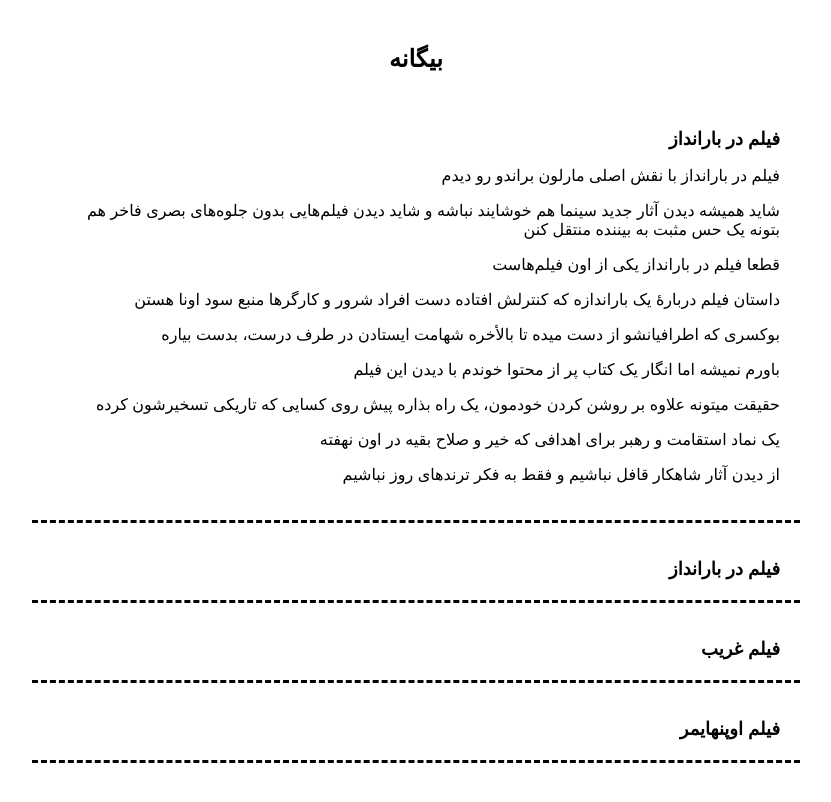
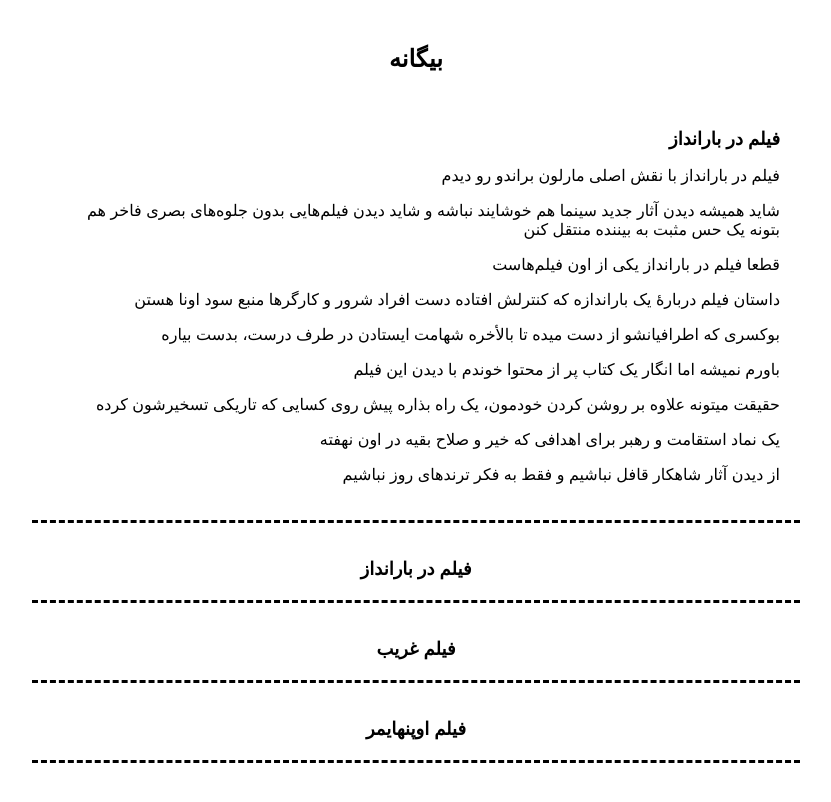
Before and after one commit to darkblog/darkblog.github.io, a Jekyll site: the page built from _posts/2023-8-7-3.md, in a window 1280 px wide. Shown: the top 802 px of the page, without its empty margins (349-1180 px from the left). Built offline with Jekyll 4.4.1, drawn with Linux system fonts in a browser that asks for light colours.

Commit message:
Update default.html

```diff
--- a/_layouts/default.html
+++ b/_layouts/default.html
@@ -6,7 +6,7 @@
 <title>{% if page.title %}{{ page.title }}{% else %}{{ site.name }}{% endif %}</title>
 <meta name="description" content="{% if page.excerpt %}{{ page.excerpt | strip_html | strip_newlines | truncate: 160 }}{% else %}{{ site.description }}{% endif %}">
 <link rel="canonical" href="{{ page.url | replace:'index.html','' | prepend: site.baseurl | prepend: site.url }}">
-<style amp-custom>body{font-family:sans-serif;margin:auto;padding:30px;max-width:768px;text-align:center}header{padding-bottom:20px;padding-top:15px;font-size:x-large;font-weight:bold}h1,h2{font-size:large}a{color:black;text-decoration:none}.post{padding:20px;border-bottom:dashed black}main{text-align:right}</style>
+<style amp-custom>body{font-family:sans-serif;margin:auto;padding:30px;max-width:768px;text-align:center}header{padding-bottom:20px;padding-top:15px;font-size:x-large;font-weight:bold}h1,h2{font-size:large}a{color:black;text-decoration:none}.post{padding:20px;border-bottom:dashed black}article{text-align:right}</style>
 </head>
 <body>
 <header>
```
